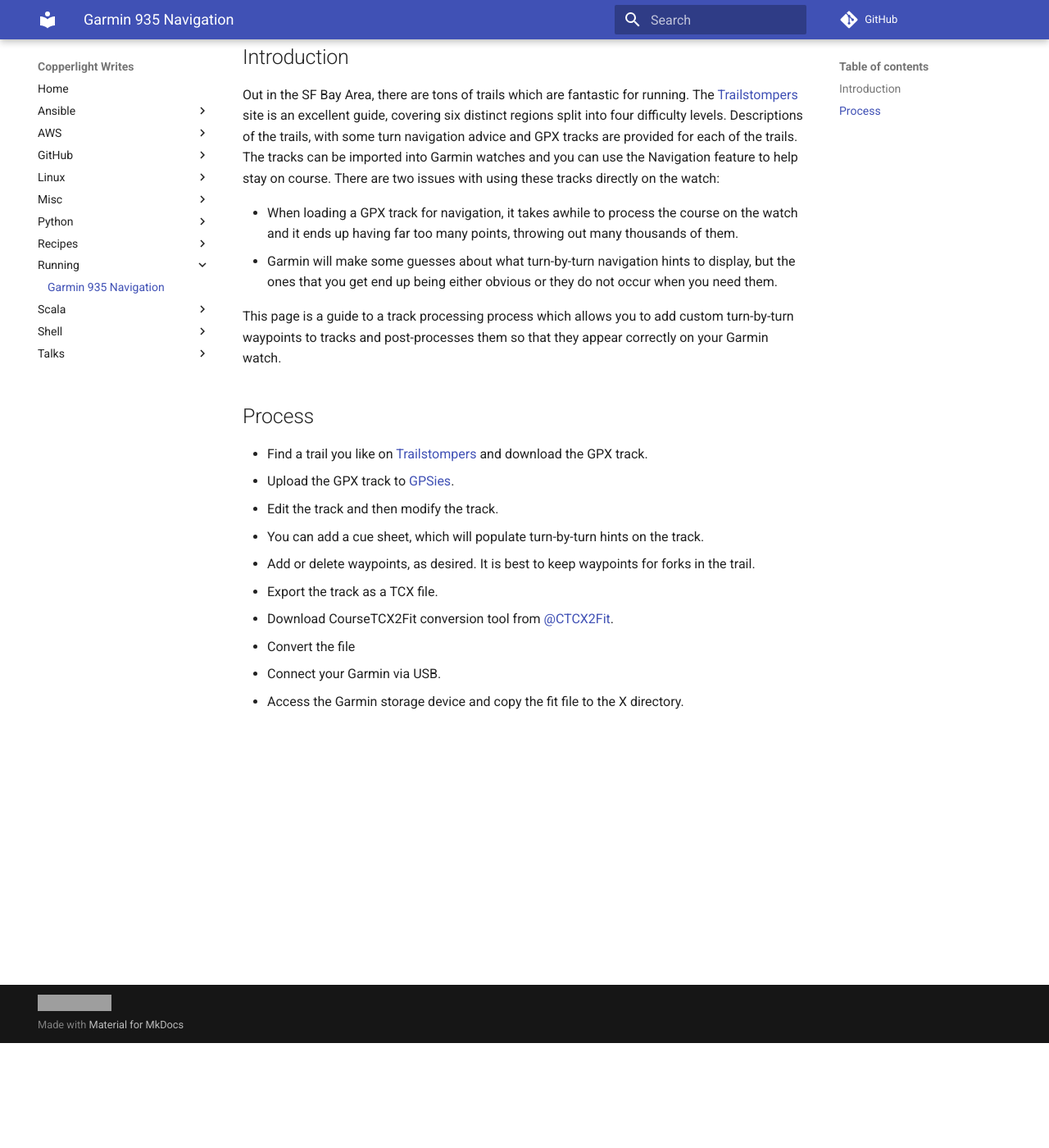
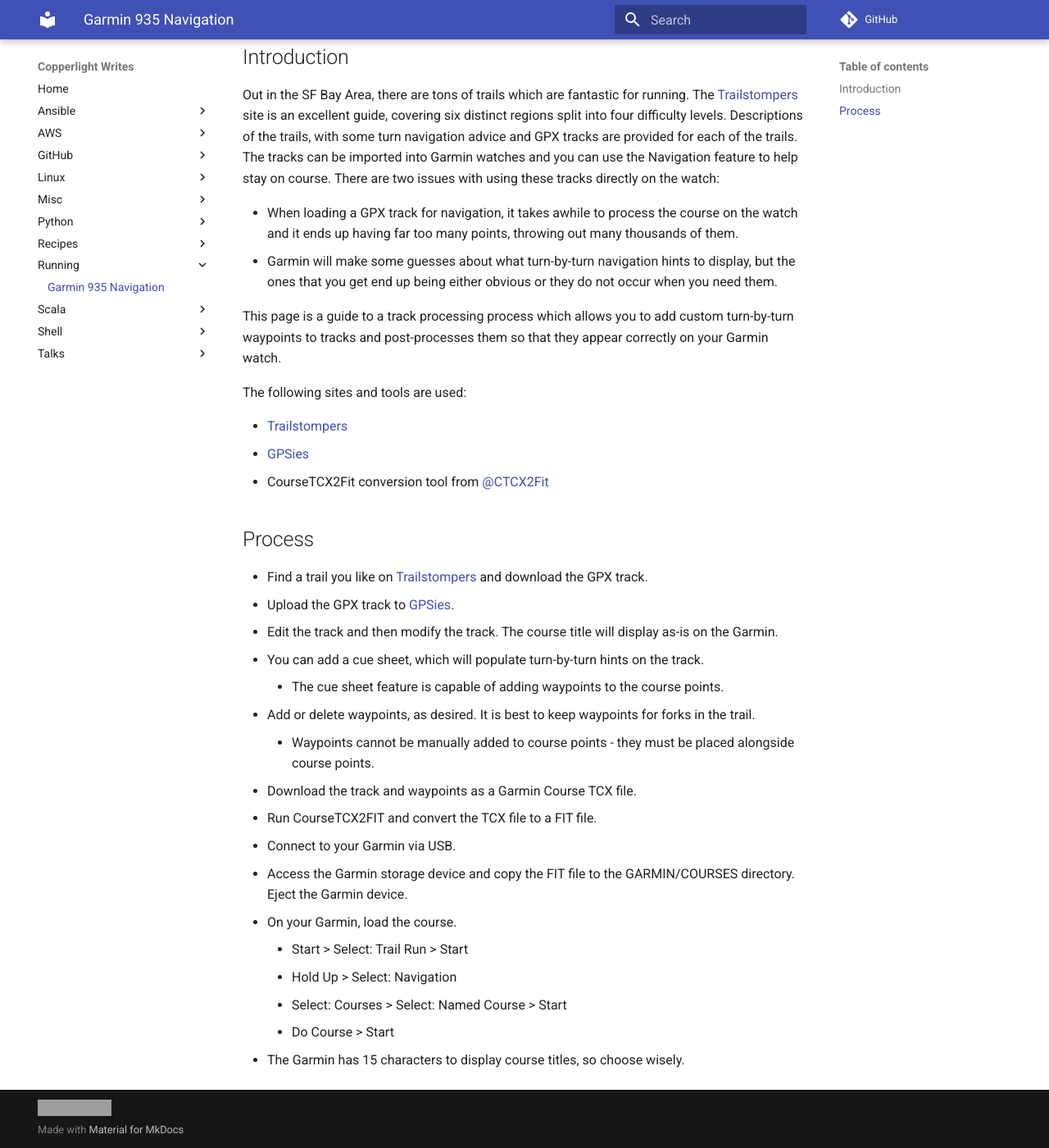
Before and after one commit to copperlight/copperlight.github.io, an MkDocs documentation site: the page built from docs/running/garmin-935-navigation.md, in a window 1280 px wide and 1400 px high, scrolled down 128 px. Shown: the whole window at 82% size. Built offline with MkDocs 1.6.1 and Material for MkDocs 9.7.7, drawn with Linux system fonts in a browser that asks for light colours; some web fonts are replaced; comment, search, counter and statistics services are not loaded; old or Windows-style settings are respelled for this version of MkDocs; grey boxes are pictures that could not be loaded.

Commit message:
update navigation process

```diff
--- a/docs/running/garmin-935-navigation.md
+++ b/docs/running/garmin-935-navigation.md
@@ -15,6 +15,12 @@ ones that you get end up being either obvious or they do not occur when you need
 This page is a guide to a track processing process which allows you to add custom turn-by-turn
 waypoints to tracks and post-processes them so that they appear correctly on your Garmin watch.
 
+The following sites and tools are used:
+
+* [Trailstompers]
+* [GPSies]
+* CourseTCX2Fit conversion tool from [@CTCX2Fit]
+
 [Trailstompers]: http://www.trailstompers.com
 [GPSies]: https://www.gpsies.com
 [@CTCX2Fit]: https://twitter.com/ctcx2fit?lang=en
@@ -23,11 +29,18 @@ waypoints to tracks and post-processes them so that they appear correctly on you
 
 * Find a trail you like on [Trailstompers] and download the GPX track.
 * Upload the GPX track to [GPSies].
-* Edit the track and then modify the track.
+* Edit the track and then modify the track. The course title will display as-is on the Garmin.
 * You can add a cue sheet, which will populate turn-by-turn hints on the track.
+    * The cue sheet feature is capable of adding waypoints to the course points.
 * Add or delete waypoints, as desired. It is best to keep waypoints for forks in the trail.
-* Export the track as a TCX file.
-* Download CourseTCX2Fit conversion tool from [@CTCX2Fit].
-* Convert the file
-* Connect your Garmin via USB.
-* Access the Garmin storage device and copy the fit file to the X directory.
+    * Waypoints cannot be manually added to course points - they must be placed alongside course points.
+* Download the track and waypoints as a Garmin Course TCX file.
+* Run CourseTCX2FIT and convert the TCX file to a FIT file.
+* Connect to your Garmin via USB.
+* Access the Garmin storage device and copy the FIT file to the GARMIN/COURSES directory. Eject the Garmin device.
+* On your Garmin, load the course.
+    * Start > Select: Trail Run > Start
+    * Hold Up > Select: Navigation
+    * Select: Courses > Select: Named Course > Start
+    * Do Course > Start
+* The Garmin has 15 characters to display course titles, so choose wisely.
```
